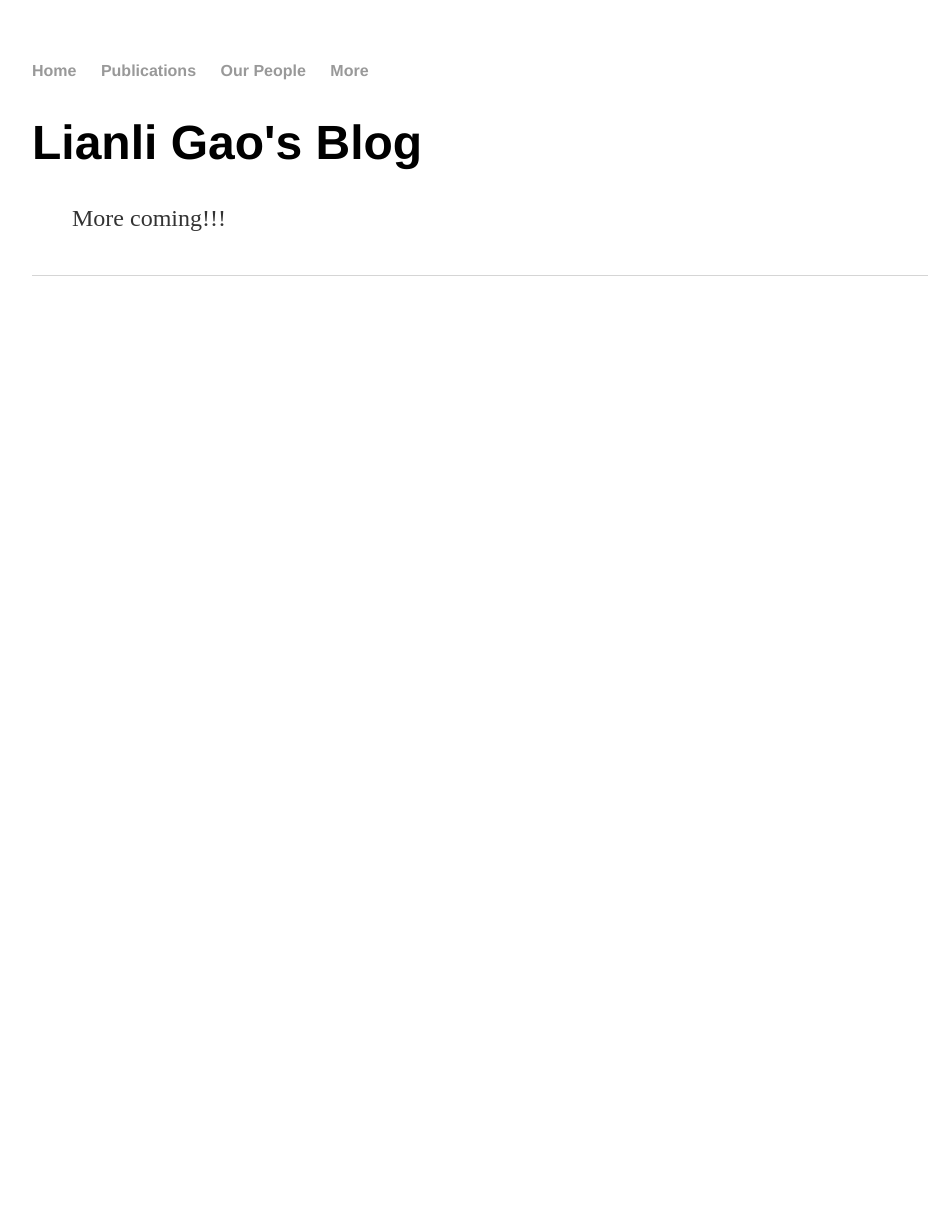
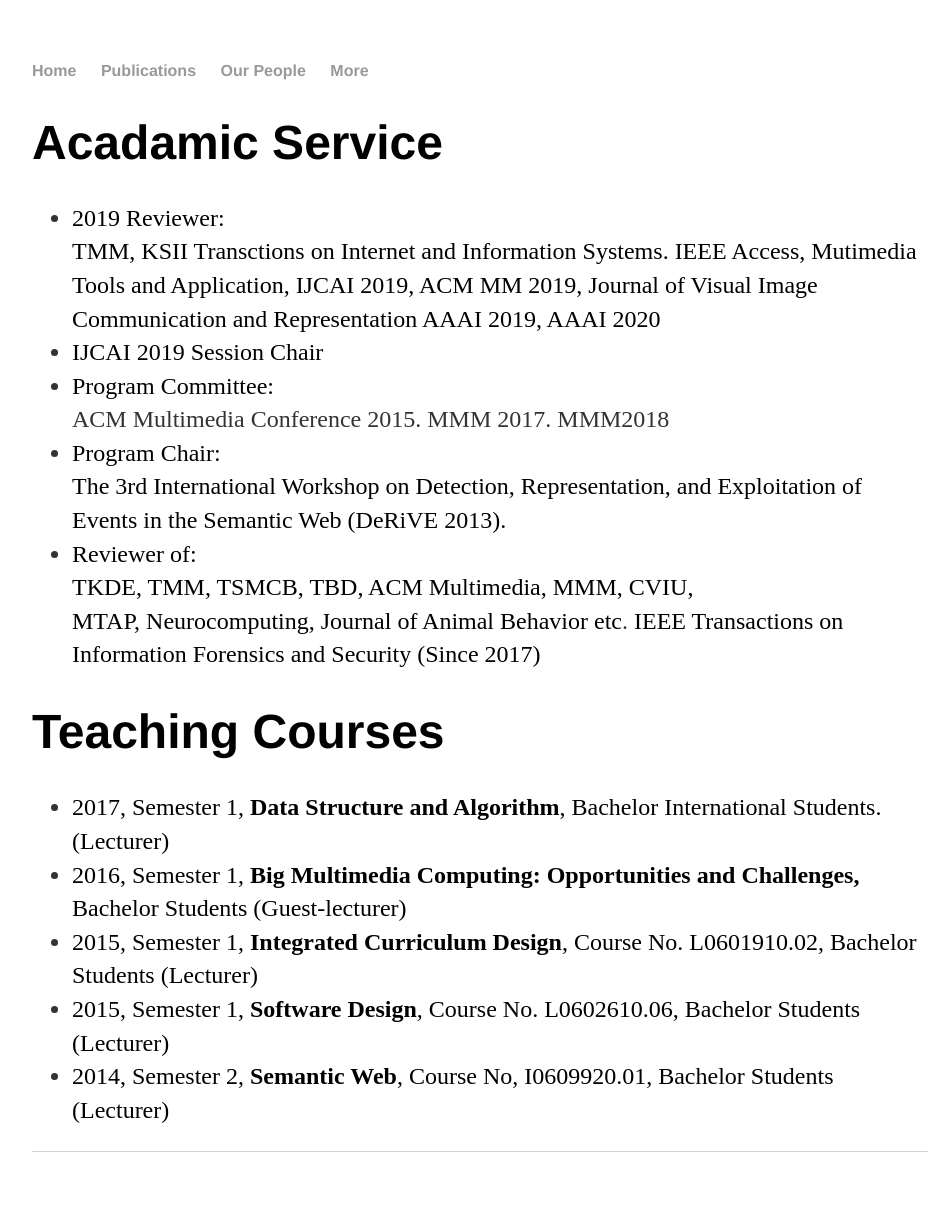
Before and after one commit to lianliGao/lianligao.github.io, a Jekyll site: the page built from blog/index.html, in a window 1280 px wide. Shown: the whole page, without its empty margins (160-1108 px from the left). Built offline with Jekyll 4.4.1, drawn with Linux system fonts in a browser that asks for light colours; before the commit the page ends 900 px from its top, so only the background shows below that.

Commit message:
Update index.html

```diff
--- a/blog/index.html
+++ b/blog/index.html
@@ -2,8 +2,32 @@
 layout: default
 title: Lianli Gao's Blog
 ---
-<h1>{{ page.title }}</h1>
-<ul class="posts">
-More coming!!!
+<h1> Acadamic Service</h1>
+	<ul>
+		<li><font color="#000000" >2019 Reviewer: </font>
+			<br><font color="#000000" >TMM, KSII Transctions on Internet and Information Systems. IEEE Access, Mutimedia Tools and Application, IJCAI 2019, ACM MM 2019, Journal of Visual Image&nbsp; Communication and Representation</font>
+			<font color="#000000">AAAI 2019, AAAI 2020</font>
+		</li>
+		<li><font color="#000000"><span>IJCAI 2019 Session Chair&nbsp;</span></font></li>
+		<li><font color="#000000">Program Committee:&nbsp;</font>
+			<br><font><span>ACM Multimedia Conference 2015. MMM 2017. MMM2018</span></font>
+		</li>
+		<li><font color="#000000"><span>Program Chair:&nbsp;</span></font>
+			<br><font color="#000000" ><span>The 3rd International Workshop on Detection, Representation, and Exploitation of Events in the Semantic Web (DeRiVE 2013).</span></font>
+		</li>
+		<li><font><font color="#000000">Reviewer of:&nbsp;</font></font>
+			<br><font ><font color="#000000">TKDE, TMM, TSMCB, TBD, ACM Multimedia, MMM, CVIU, MTAP,&nbsp;Neurocomputing,&nbsp;Journal of Animal Behavior etc</font>.</font>
+			<font color="#000000">IEEE Transactions&nbsp;on Information Forensics and Security (Since 2017)</font>
+		</li>
+	</ul>
+
+	<h1>Teaching Courses</h1>
+	<ul>
+		<li><font color="#000000" >2017, Semester 1, <b>Data Structure and Algorithm</b>, Bachelor International Students. (Lecturer)</font></li>
+		<li><font color="#000000" >2016, Semester 1, <b>Big Multimedia Computing: Opportunities and Challenges, </b>Bachelor Students (Guest-lecturer)&nbsp;</font></li>
+		<li><font color="#000000" >2015, Semester 1, <b>Integrated Curriculum Design</b>, Course No. L0601910.02,&nbsp;</font><font color="#000000" >Bachelor Students (Lecturer)</font></li>
+		<li><font color="#000000" >2015, Semester 1, <b>Software Design</b>, Course No. L0602610.06,&nbsp;</font><font color="#000000" >Bachelor Students (Lecturer)</font></li>
+		<li><font color="#000000" >2014, Semester 2, <b>Semantic Web</b>, Course No, I0609920.01, Bachelor Students (Lecturer)</font></li>
+	</ul>
 
 </ul>
```
